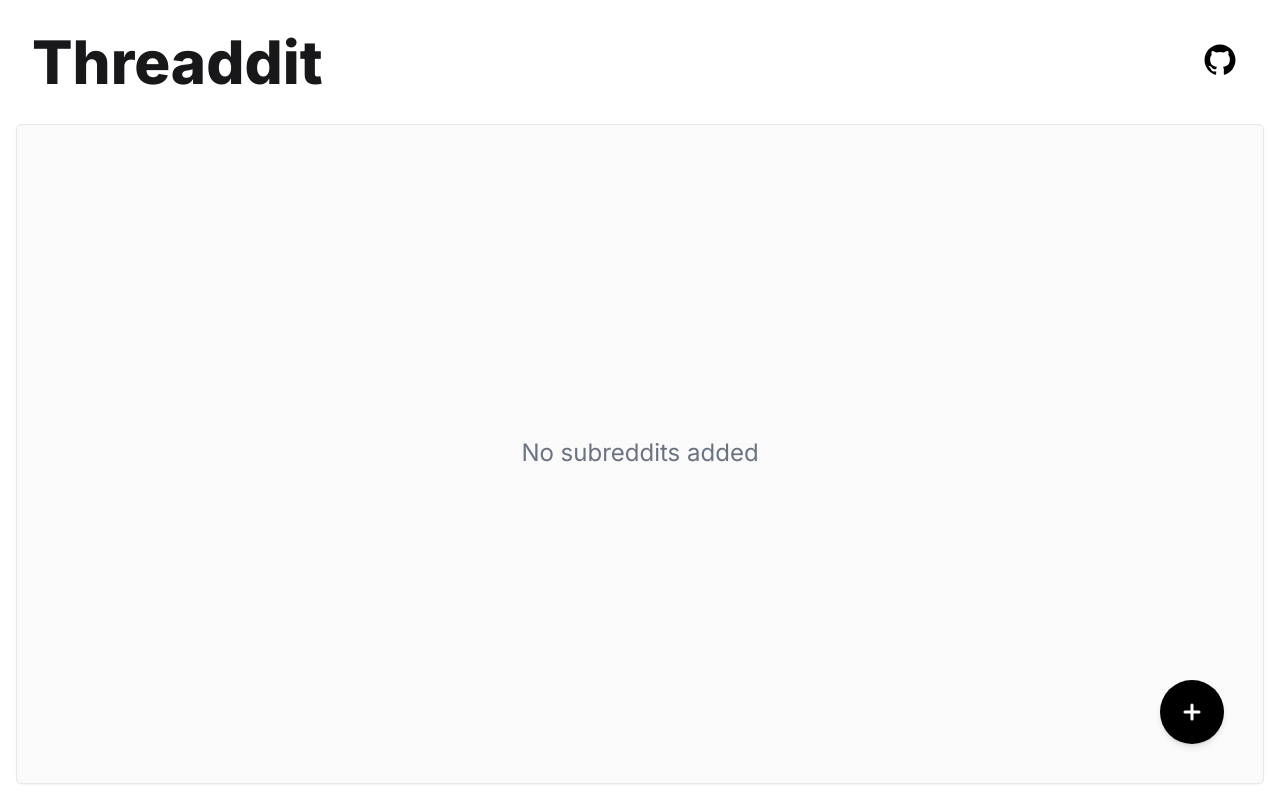
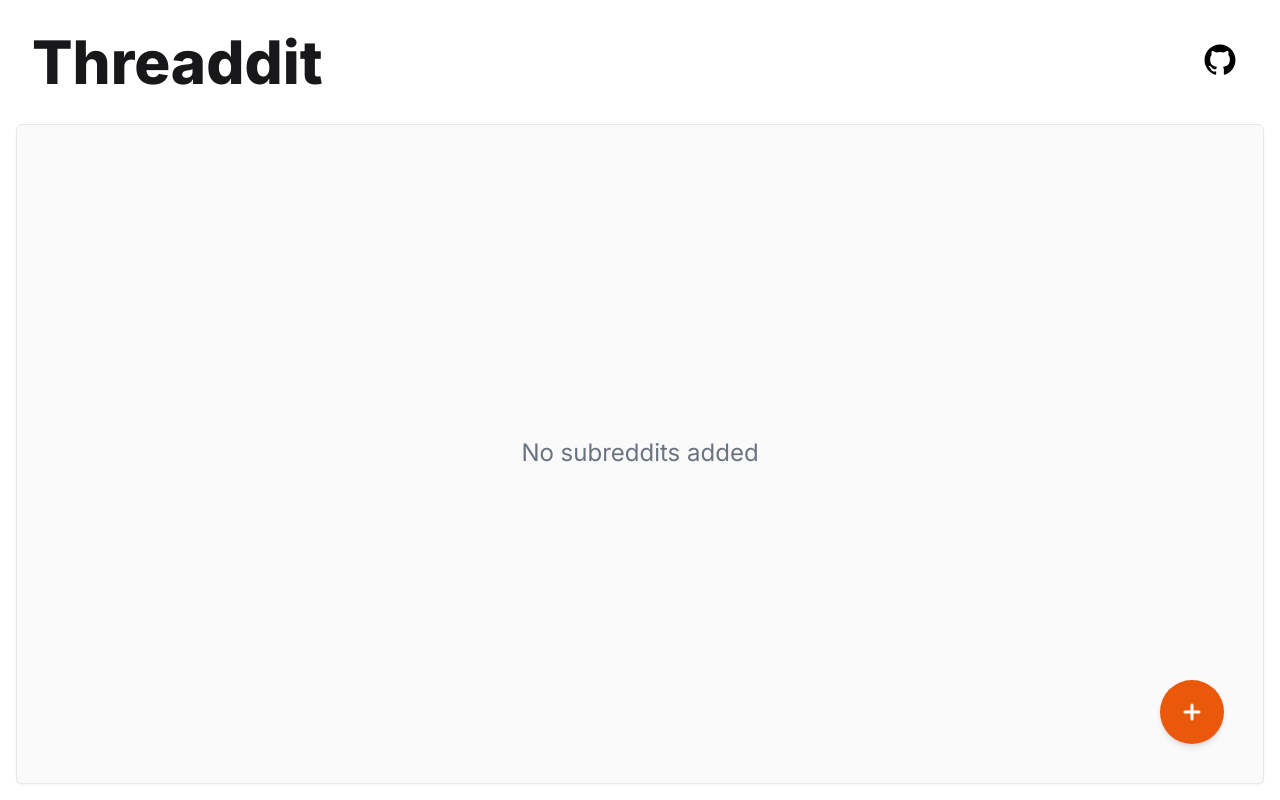
Before and after one commit to utkarsh1311/threaddit, a React (Vite) app: page / in a window 1280 px wide. Built offline with nearby package versions, Linux system fonts and the light colour scheme.

Commit message:
style: Update AddSubReddit component styles

```diff
--- a/src/components/AddSubReddit.tsx
+++ b/src/components/AddSubReddit.tsx
@@ -63,7 +63,7 @@ const AddSubReddit: React.FC<AddSubRedditProps> = ({ setSubreddits }) => {
 
 	return (
 		<Dialog open={open} onOpenChange={handleClose}>
-			<DialogTrigger className="absolute bottom-10 right-10 h-16 w-16 rounded-full shadow-md grid place-content-center bg-black">
+			<DialogTrigger className="absolute bottom-10 right-10 h-16 w-16 rounded-full shadow-md grid place-content-center bg-orange-600">
 				<Plus color="white" strokeWidth={3} />
 			</DialogTrigger>
 			<DialogContent className="w-96 rounded-lg ">
--- a/src/components/SubReddit.tsx
+++ b/src/components/SubReddit.tsx
@@ -26,7 +26,6 @@ const SubReddit: React.FC<SubRedditViewProps> = ({ subReddit }) => {
 	const { data, isLoading, error } = useQuery({
 		queryKey: ["subReddits", subReddit],
 		queryFn: () => getSubRedditPosts(subReddit),
-		staleTime: 1000 * 60 * 5,
 	});
 
 	return (
@@ -34,7 +33,7 @@ const SubReddit: React.FC<SubRedditViewProps> = ({ subReddit }) => {
 			<div className="h-full p-2 rounded-lg border bg-card text-card-foreground shadow-sm bg-white flex flex-col">
 				{/* header for the list */}
 				<div className="flex justify-between p-2">
-					<span className="self-center">r/{subReddit}</span>
+					<span className="self-center font-bold text-orange-600">r/{subReddit}</span>
 					<DropdownMenu>
 						<DropdownMenuTrigger className="focus:outline-none">
 							<Button className="rounded-full h-10 w-10" variant={"ghost"}>
--- a/src/main.tsx
+++ b/src/main.tsx
@@ -4,7 +4,6 @@ import { createRoot } from "react-dom/client";
 import App from "./App.tsx";
 import "./index.css";
 
-// Add this import
 import { persistQueryClient } from "@tanstack/react-query-persist-client";
 import { createSyncStoragePersister } from "@tanstack/query-sync-storage-persister";
 
@@ -12,13 +11,12 @@ const queryClient = new QueryClient({
 	defaultOptions: {
 		queries: {
 			gcTime: 1000 * 60 * 60,
-			// Add this option
 			staleTime: 1000 * 60 * 5, // 5 minutes
 		},
 	},
 });
 
-// Add this code
+
 const localStoragePersister = createSyncStoragePersister({
 	storage: window.localStorage,
 });
```
